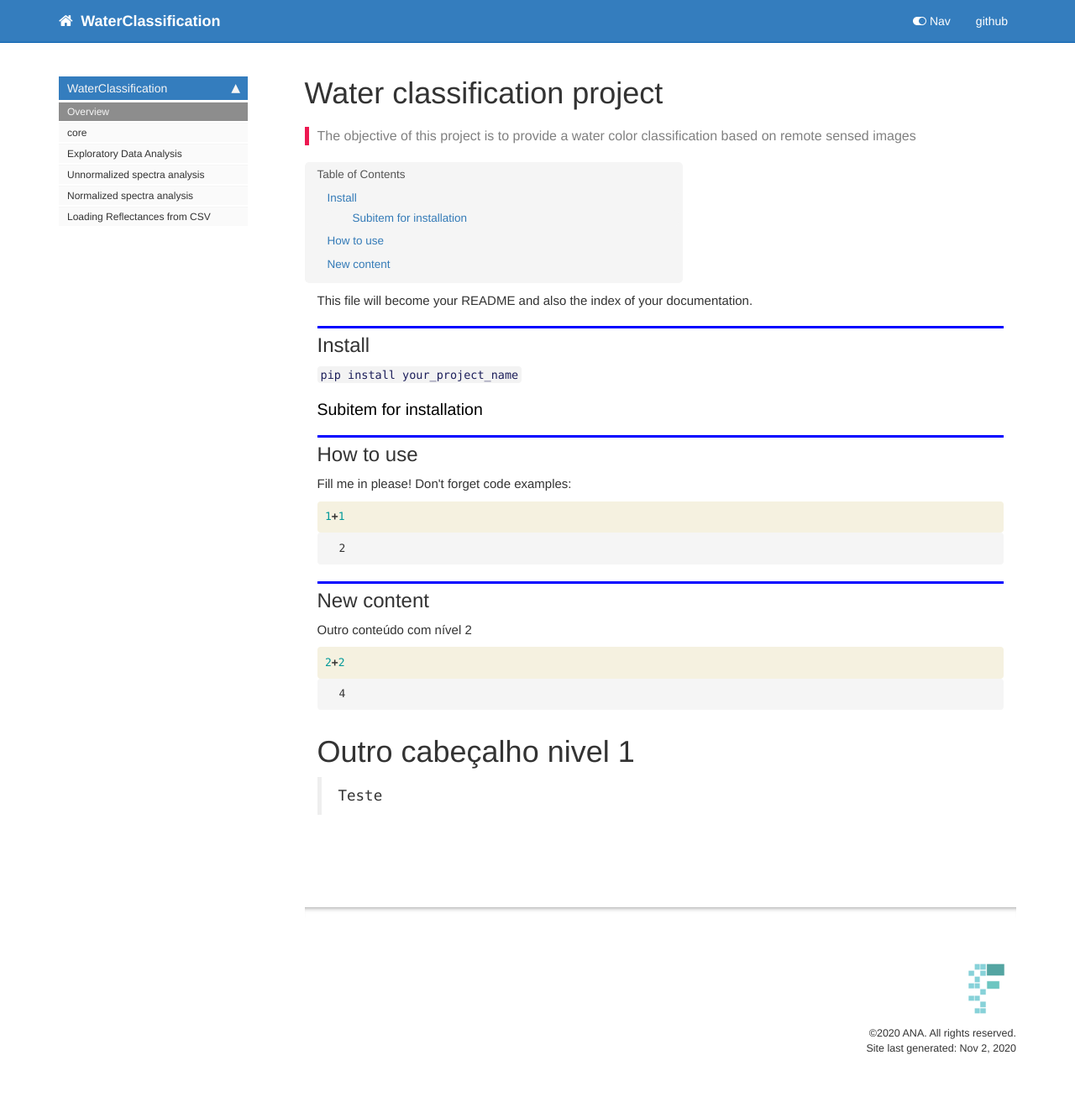
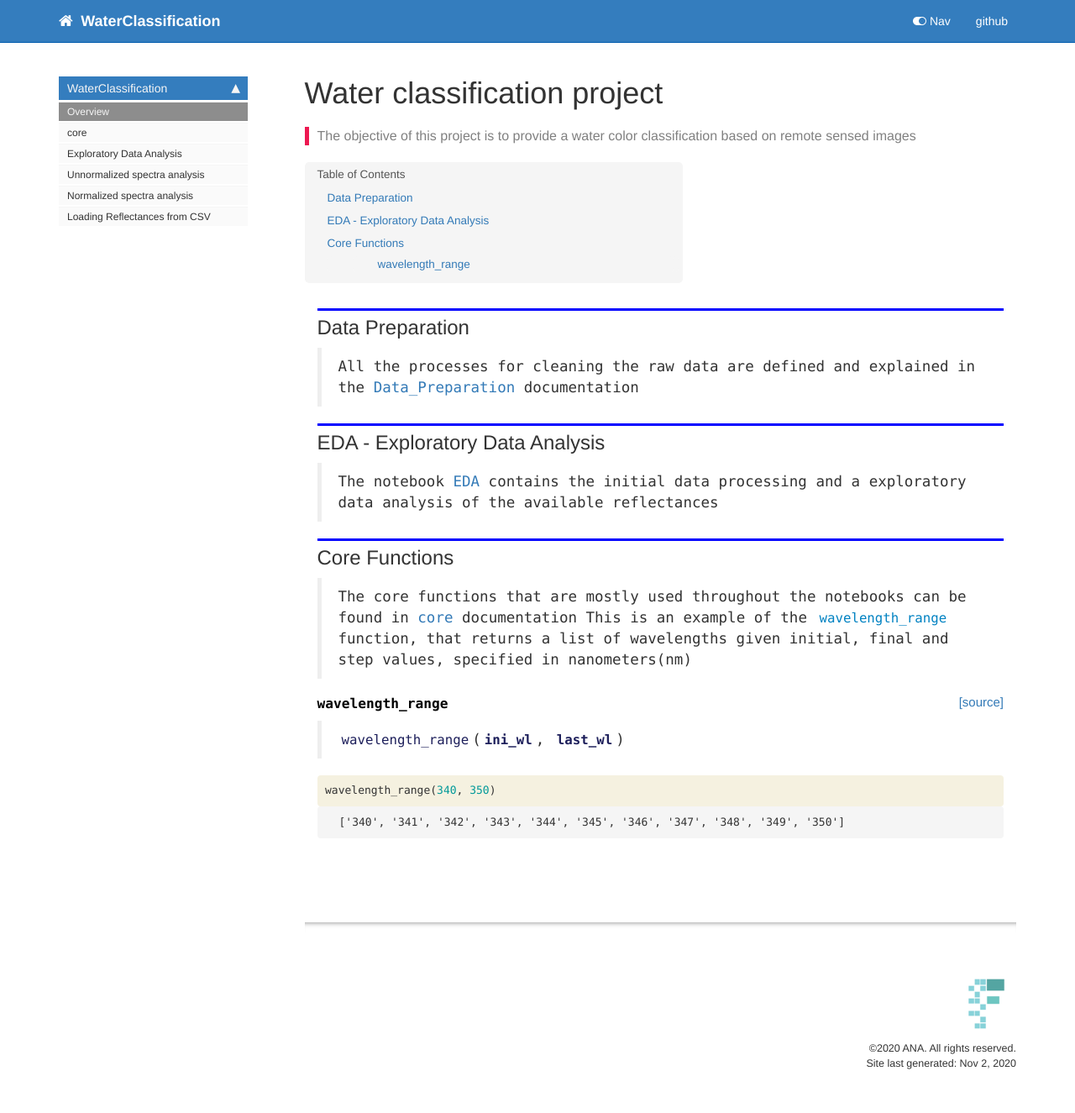
Before and after one commit to sonthuybacha/WaterClassification, a Jekyll site: the page built from docs/index.html, in a window 1280 px wide. Shown: the whole page at 84% size. Built offline with Jekyll 4.4.1, drawn with Linux system fonts in a browser that asks for light colours; nearby versions of some CDN libraries; comment, search, counter and statistics services are not loaded.

Commit message:
index update

```diff
--- a/WaterClassification/core.py
+++ b/WaterClassification/core.py
@@ -23,8 +23,9 @@ from IPython.core.display import display, HTML
 import pdb
 
 # Cell
-def wavelength_range(ini_wl, last_wl):
-    return [f'{wl}' for wl in range(ini_wl, last_wl+1)]
+def wavelength_range(ini_wl, last_wl, step=1):
+    "Creates a range of wavelengths from initial to last, in a defined nanometers step."
+    return [f'{wl}' for wl in range(ini_wl, last_wl+1, step)]
 
 
 # Cell
--- a/docs/index.html
+++ b/docs/index.html
@@ -29,39 +29,25 @@ description: "The objective of this project is to provide a water color classifi
 
 <div class="cell border-box-sizing text_cell rendered"><div class="inner_cell">
 <div class="text_cell_render border-box-sizing rendered_html">
-<p>This file will become your README and also the index of your documentation.</p>
+<h2 id="Data-Preparation">Data Preparation<a class="anchor-link" href="#Data-Preparation"> </a></h2><blockquote><p>All the processes for cleaning the raw data are defined and explained in the <a href="https://cordmaur.github.io/WaterClassification/Data_Preparation/">Data_Preparation</a> documentation</p>
+</blockquote>
 
 </div>
 </div>
 </div>
 <div class="cell border-box-sizing text_cell rendered"><div class="inner_cell">
 <div class="text_cell_render border-box-sizing rendered_html">
-<h2 id="Install">Install<a class="anchor-link" href="#Install"> </a></h2>
-</div>
-</div>
-</div>
-<div class="cell border-box-sizing text_cell rendered"><div class="inner_cell">
-<div class="text_cell_render border-box-sizing rendered_html">
-<p><code>pip install your_project_name</code></p>
+<h2 id="EDA---Exploratory-Data-Analysis">EDA - Exploratory Data Analysis<a class="anchor-link" href="#EDA---Exploratory-Data-Analysis"> </a></h2><blockquote><p>The notebook <a href="https://cordmaur.github.io/WaterClassification/EDA/">EDA</a> contains the initial data processing and a exploratory data analysis of the available reflectances</p>
+</blockquote>
 
 </div>
 </div>
 </div>
 <div class="cell border-box-sizing text_cell rendered"><div class="inner_cell">
 <div class="text_cell_render border-box-sizing rendered_html">
-<h3 id="Subitem-for-installation">Subitem for installation<a class="anchor-link" href="#Subitem-for-installation"> </a></h3>
-</div>
-</div>
-</div>
-<div class="cell border-box-sizing text_cell rendered"><div class="inner_cell">
-<div class="text_cell_render border-box-sizing rendered_html">
-<h2 id="How-to-use">How to use<a class="anchor-link" href="#How-to-use"> </a></h2>
-</div>
-</div>
-</div>
-<div class="cell border-box-sizing text_cell rendered"><div class="inner_cell">
-<div class="text_cell_render border-box-sizing rendered_html">
-<p>Fill me in please! Don't forget code examples:</p>
+<h2 id="Core-Functions">Core Functions<a class="anchor-link" href="#Core-Functions"> </a></h2><blockquote><p>The core functions that are mostly used throughout the notebooks can be found in <a href="https://cordmaur.github.io/WaterClassification/core/">core</a> documentation
+This is an example of the <a href="/WaterClassification/core#wavelength_range"><code>wavelength_range</code></a> function, that returns a list of wavelengths given initial, final and step values, specified in nanometers(nm)</p>
+</blockquote>
 
 </div>
 </div>
@@ -69,11 +55,35 @@ description: "The objective of this project is to provide a water color classifi
     {% raw %}
 
 <div class="cell border-box-sizing code_cell rendered">
+
+<div class="output_wrapper">
+<div class="output">
+
+<div class="output_area">
+
+
+<div class="output_markdown rendered_html output_subarea ">
+<h4 id="wavelength_range" class="doc_header"><code>wavelength_range</code><a href="https://github.com/cordmaur/WaterClassification/tree/master/WaterClassification/core.py#L26" class="source_link" style="float:right">[source]</a></h4><blockquote><p><code>wavelength_range</code>(<strong><code>ini_wl</code></strong>, <strong><code>last_wl</code></strong>)</p>
+</blockquote>
+
+</div>
+
+</div>
+
+</div>
+</div>
+
+</div>
+    {% endraw %}
+
+    {% raw %}
+
+<div class="cell border-box-sizing code_cell rendered">
 <div class="input">
 
 <div class="inner_cell">
     <div class="input_area">
-<div class=" highlight hl-ipython3"><pre><span></span><span class="mi">1</span><span class="o">+</span><span class="mi">1</span>
+<div class=" highlight hl-ipython3"><pre><span></span><span class="n">wavelength_range</span><span class="p">(</span><span class="mi">340</span><span class="p">,</span> <span class="mi">350</span><span class="p">)</span>
 </pre></div>
 
     </div>
@@ -88,7 +98,7 @@ description: "The objective of this project is to provide a water color classifi
 
 
 <div class="output_text output_subarea output_execute_result">
-<pre>2</pre>
+<pre>[&#39;340&#39;, &#39;341&#39;, &#39;342&#39;, &#39;343&#39;, &#39;344&#39;, &#39;345&#39;, &#39;346&#39;, &#39;347&#39;, &#39;348&#39;, &#39;349&#39;, &#39;350&#39;]</pre>
 </div>
 
 </div>
@@ -99,58 +109,4 @@ description: "The objective of this project is to provide a water color classifi
 </div>
     {% endraw %}
 
-<div class="cell border-box-sizing text_cell rendered"><div class="inner_cell">
-<div class="text_cell_render border-box-sizing rendered_html">
-<h2 id="New-content">New content<a class="anchor-link" href="#New-content"> </a></h2>
 </div>
-</div>
-</div>
-<div class="cell border-box-sizing text_cell rendered"><div class="inner_cell">
-<div class="text_cell_render border-box-sizing rendered_html">
-<p>Outro conteúdo com nível 2</p>
-
-</div>
-</div>
-</div>
-    {% raw %}
-
-<div class="cell border-box-sizing code_cell rendered">
-<div class="input">
-
-<div class="inner_cell">
-    <div class="input_area">
-<div class=" highlight hl-ipython3"><pre><span></span><span class="mi">2</span><span class="o">+</span><span class="mi">2</span>
-</pre></div>
-
-    </div>
-</div>
-</div>
-
-<div class="output_wrapper">
-<div class="output">
-
-<div class="output_area">
-
-
-
-<div class="output_text output_subarea output_execute_result">
-<pre>4</pre>
-</div>
-
-</div>
-
-</div>
-</div>
-
-</div>
-    {% endraw %}
-
-<div class="cell border-box-sizing text_cell rendered"><div class="inner_cell">
-<div class="text_cell_render border-box-sizing rendered_html">
-<h1 id="Outro-cabe&#231;alho-nivel-1">Outro cabe&#231;alho nivel 1<a class="anchor-link" href="#Outro-cabe&#231;alho-nivel-1"> </a></h1><blockquote><p>Teste</p>
-</blockquote>
-
-</div>
-</div>
-</div>
-</div>
--- a/docs/sidebar.json
+++ b/docs/sidebar.json
@@ -2,9 +2,15 @@
   "WaterClassification": {
     "Overview": "/",
     "core": "/core",
+    "Data Preparation": "/Data_Preparation",
     "Exploratory Data Analysis": "/EDA",
     "Unnormalized spectra analysis": "/Unnormalized_analysis",
+    "Normalized + Brightness spectra analysis": "/Normalized_Bright_analysis",
     "Normalized spectra analysis": "/Normalized_analysis",
+    "SPM Analysis": "/SPM_Analysis-unnorm_cluster",
+    "Random Forests Analysis": "/Random_Forests",
+    "Clustering assessment": "/10-AutoEncoder",
+    "This notebook implements a Variational Auto Encoder (VAE) using Fastai library": "/11-VAE",
     "Loading Reflectances from CSV": "/Reflectances_1"
   }
 }
```
Also changed, not shown: docs/core.html (+18 -17 lines), 2 other files.
